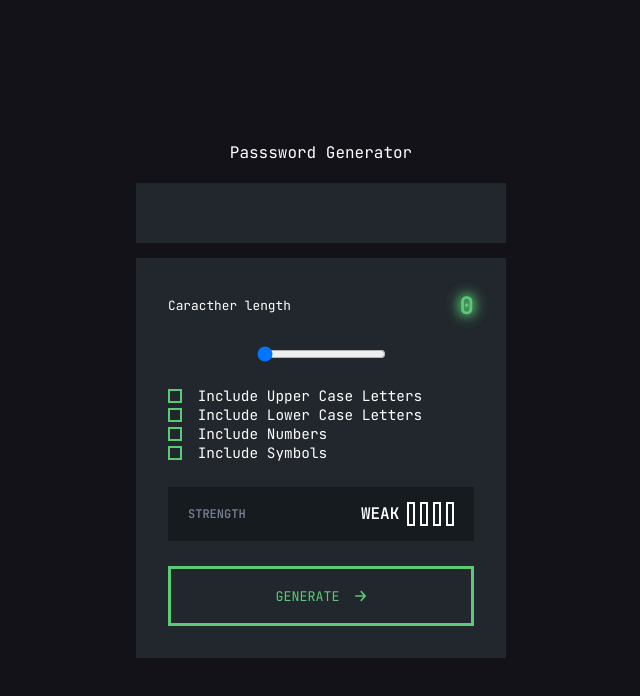
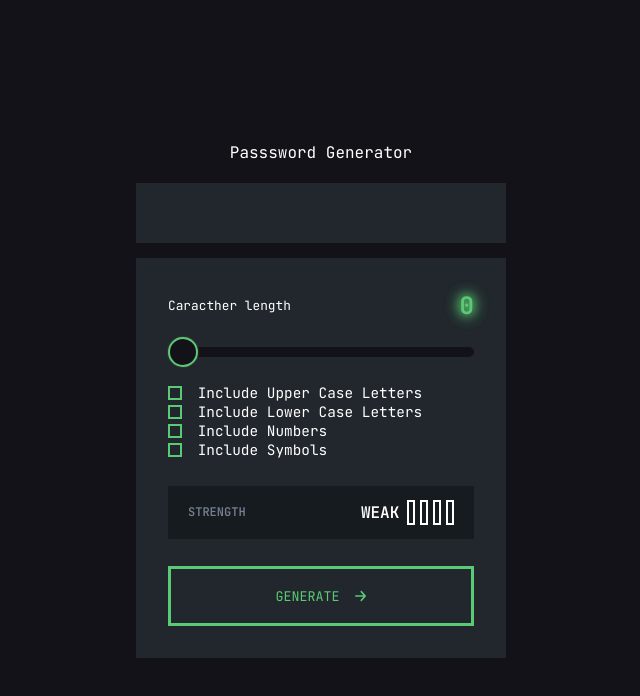
Before and after one commit to gbatistaa/password-generator, a React (Create React App) app: page / in a window 1280 px wide. Shown: the top 696 px of the page, without its empty margins (319-959 px from the left). Built offline with nearby package versions, Linux system fonts and the light colour scheme.

Commit message:
estilização completa do input range

```diff
--- a/src/App.css
+++ b/src/App.css
@@ -65,9 +65,34 @@ p.length-number {
         0 0 15px rgb(90, 202, 117), 0 0 15px #5ACA75;
 }
 
-input.length-range {
-    height: fit-content;
+input[type="range"].length-range {
+    appearance: none;
+    height: 10px;
+    width: 100%;
     margin-bottom: auto;
+    border-radius: 5px;
+    background-color: #131218;
+    background-image: linear-gradient(#5ACA75, #5ACA75);
+    background-repeat: no-repeat;
+}
+
+input[type="range"].length-range::-webkit-slider-thumb {
+    appearance: none;
+    height: 30px;
+    width: 30px;
+    border-radius: 50%;
+    background: #131218;
+    border: 2px solid #5ACA75;
+    box-shadow: 0 0 2px 0 #555;
+    cursor: pointer;
+    transition: background 0.3s ease-in-out;
+}
+
+input[type="range"].length-range::-webkit-slider-runnable-track {
+    appearance: none;
+    box-shadow: none;
+    border: none;
+    background: transparent;
 }
 
 div.password-settings button.generate-btn {
```
